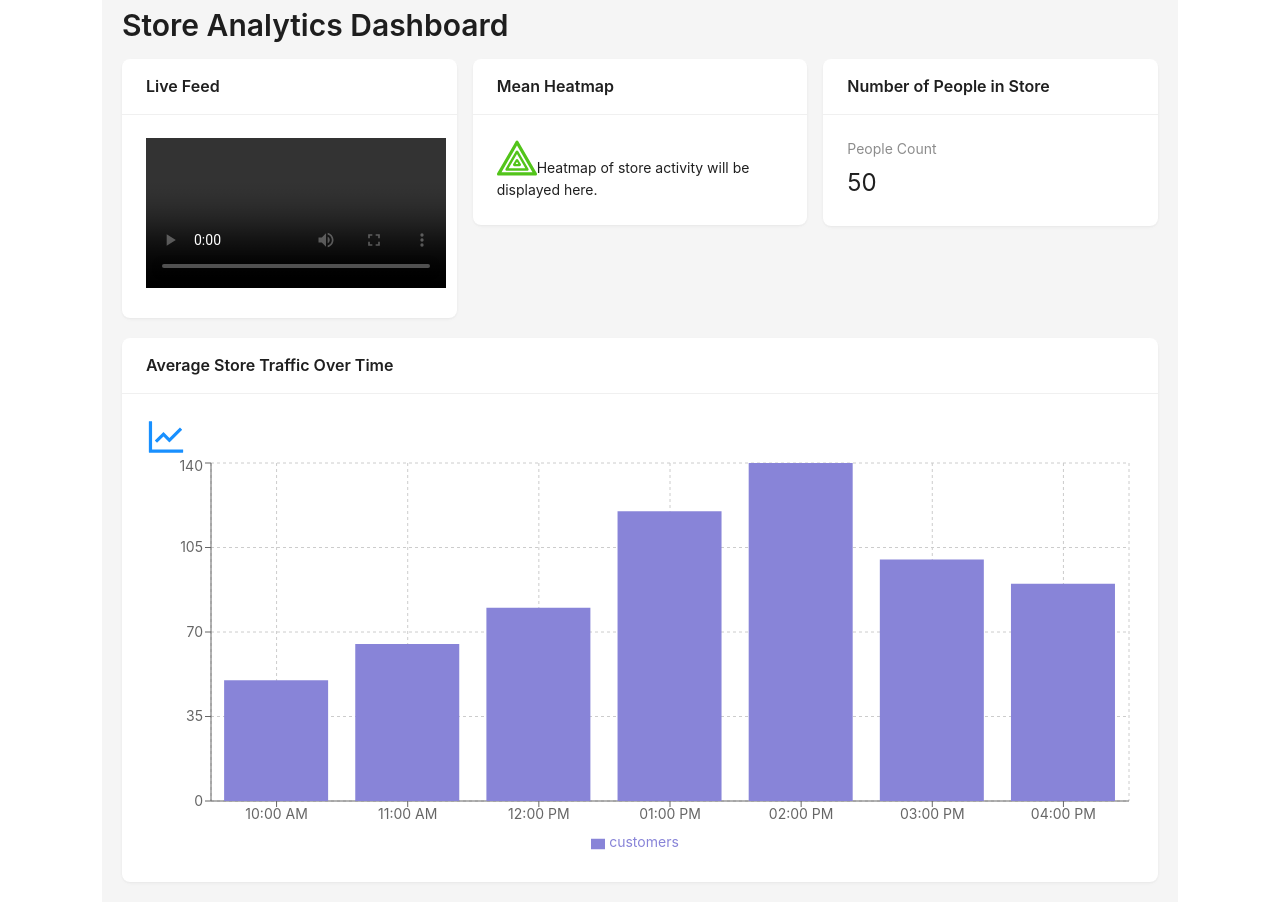
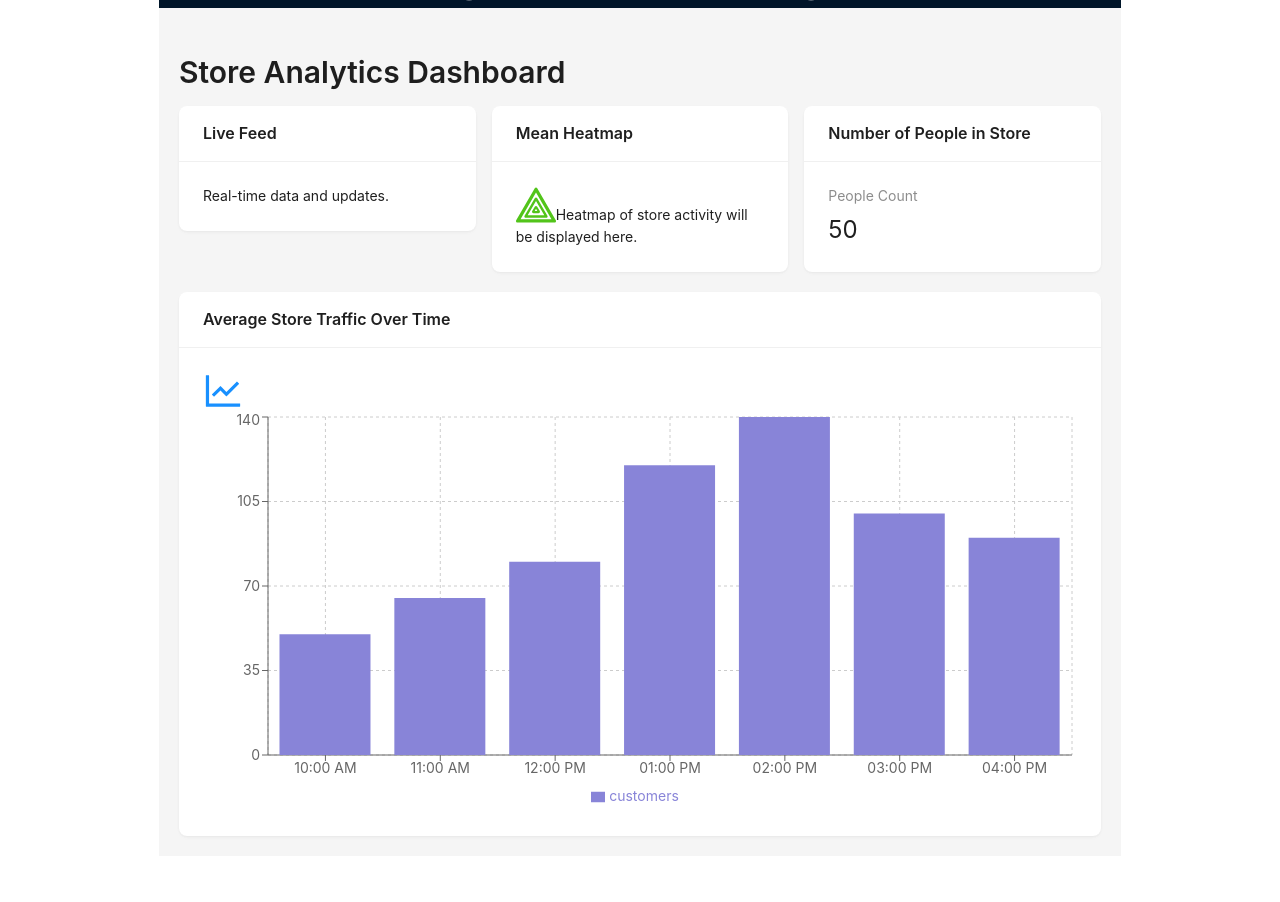
Before and after one commit to Hanson-Sun/store-analytics, a React (Create React App) app in the folder frontend/: page /homepage in a window 1280 px wide. After the commit the page ends 856 px from the top, so only its background shows below. Built offline with nearby package versions, Linux system fonts and the light colour scheme; no server answers.

Commit message:
Revert "fetch"
This reverts commit 39f231c3274599fabb708ce9ba753f20a641a2a1.

```diff
--- a/frontend/package.json
+++ b/frontend/package.json
@@ -34,6 +34,5 @@
       "last 1 firefox version",
       "last 1 safari version"
     ]
-  },
-  "proxy": "http://localhost:5000"
+  }
 }
--- a/frontend/src/component/VideoFeed.js
+++ /dev/null
@@ -1,34 +0,0 @@
-import React, { useEffect, useRef } from 'react';
-
-const VideoFeed = () => {
-  const videoRef = useRef(null);
-
-  useEffect(() => {
-    const fetchVideo = async () => {
-      const response = await fetch('/video_feed');
-      const video = videoRef.current;
-      if (video) {
-        video.src = URL.createObjectURL(await response.blob());
-        video.play();
-      }
-    };
-
-    fetchVideo();
-
-    return () => {
-      const video = videoRef.current;
-      if (video) {
-        video.pause();
-        video.src = '';
-      }
-    };
-  }, []);
-
-  return (
-    <div>
-      <video ref={videoRef} controls autoPlay />
-    </div>
-  );
-};
-
-export default VideoFeed;
--- a/frontend/src/pages/HomePage.js
+++ b/frontend/src/pages/HomePage.js
@@ -5,8 +5,6 @@ import { Layout, Typography, Card, Progress, Row, Col, Statistic } from 'antd';
 import { LineChartOutlined, HeatMapOutlined } from '@ant-design/icons';
 
 import BarChartCustomers from '../component/BarChartCustomers';
-import VideoFeed from '../component/VideoFeed';
-
 const { Header, Content } = Layout;
 const { Title, Text } = Typography;
 
@@ -28,7 +26,7 @@ function HomePage() {
                 <Row gutter={16}>
                     <Col span={8}>
                         <Card title="Live Feed" bordered={false}>
-                            <VideoFeed />
+                            <Text>Real-time data and updates.</Text>
                         </Card>
                     </Col>
 
```
